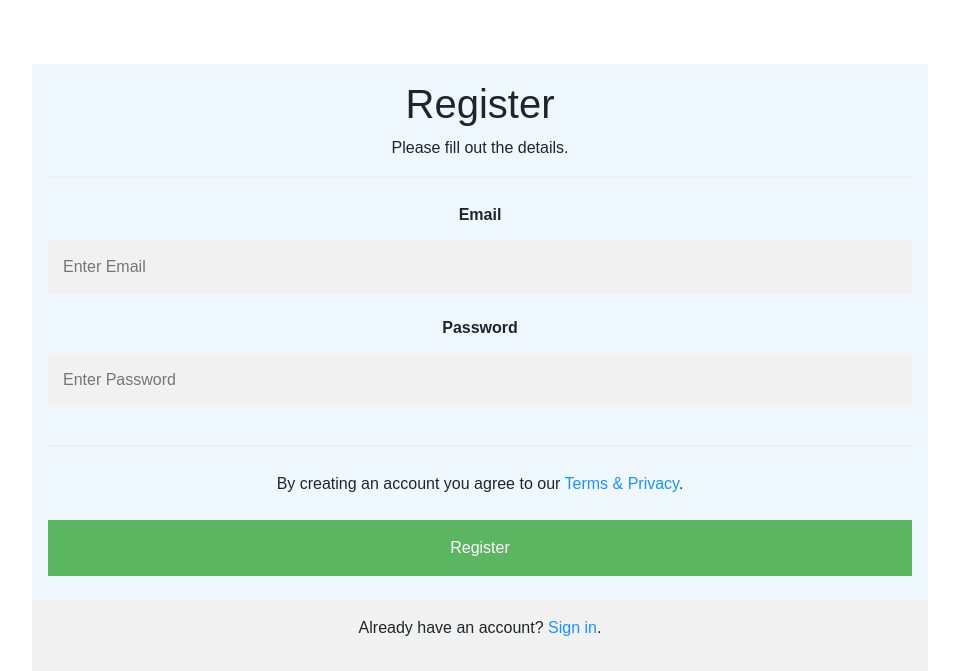
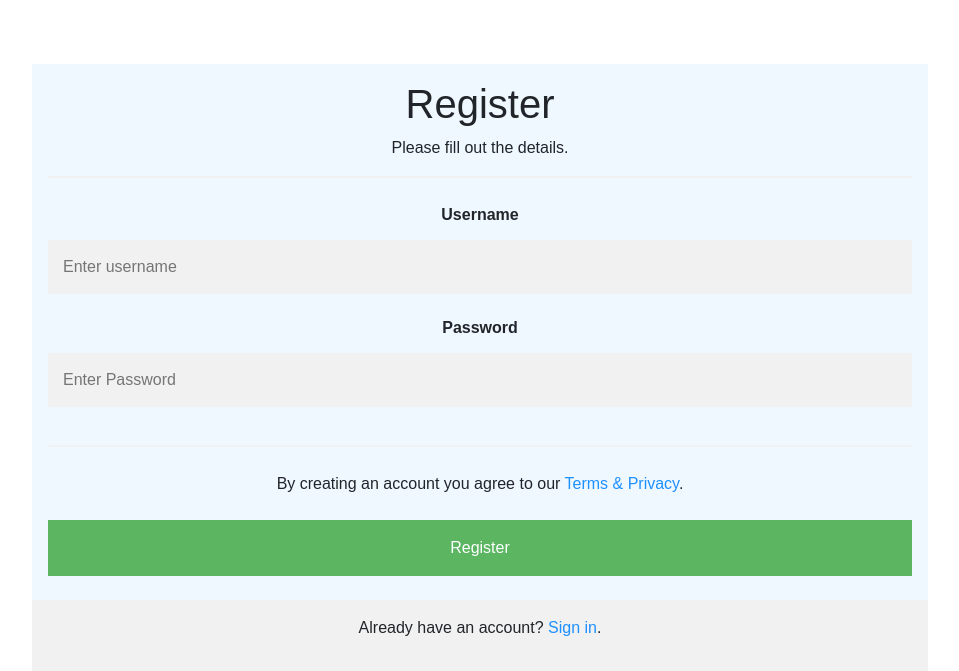
Before and after one commit to chetankar65/bookreview, a Flask app: page / in a window 1280 px wide. Shown: the top 671 px of the page, without its empty margins (160-1119 px from the left). Run offline with Flask 2, Linux system fonts and the light colour scheme; some libraries are stand-ins or nearby versions.

Commit message:
First commit

```diff
--- a/app.py
+++ b/application.py
@@ -10,7 +10,7 @@ from flask import Flask, render_template, request, redirect, session
 from sqlalchemy import create_engine
 from sqlalchemy.orm import scoped_session, sessionmaker
 import psycopg2
-#postgresql+psycopg2://tnomtgthouaruf:c699b4fe6ac3ad99f9989f50835d6faa4466811fc8a46ff421f1fb55d635d66f@ec2-34-197-212-240.compute-1.amazonaws.com:5432/d9k5abigv08a3r
+#DATABASE_URL(incase):postgresql+psycopg2://tnomtgthouaruf:c699b4fe6ac3ad99f9989f50835d6faa4466811fc8a46ff421f1fb55d635d66f@ec2-34-197-212-240.compute-1.amazonaws.com:5432/d9k5abigv08a3r
 
 app = Flask(__name__)
 app.secret_key = 'any random string'
@@ -37,13 +37,13 @@ def index():
 
 @app.route('/register',methods=['POST'])
 def register():
-    email = request.form.get("email")
+    username = request.form.get("username")
     password = request.form.get("password")
     newpass = password + "abmcnk2o210u9win" #salting
     password_hash = hashlib.md5(newpass.encode())
-    if(re.search(regex,email)):
-        if db.execute("SELECT * FROM users WHERE username = :email",{"email":email}).rowcount == 0:
-            db.execute("INSERT INTO users (username, password) VALUES (:username, :password)",{"username": email, "password": password_hash.hexdigest()})
+    if(re.search(regex,username)):
+        if db.execute("SELECT * FROM users WHERE username = :username",{"username":username}).rowcount == 0:
+            db.execute("INSERT INTO users (username, password) VALUES (:username, :password)",{"username": username, "password": password_hash.hexdigest()})
             db.commit()
             return redirect("/login")
         else:
@@ -51,7 +51,7 @@ def register():
             div = 'alert alert-warning'
             return render_template("index.html",message=message, div = div)
     else:
-        message = 'Email is not valid'
+        message = 'Username is not valid'
         div = 'alert alert-danger'
         return render_template("index.html",message=message, div = div)
 
@@ -65,17 +65,17 @@ def login():
 
 @app.route("/loggedIn",methods=['POST'])
 def loggedIn():
-    email = request.form.get("email")
+    username = request.form.get("username")
     password = request.form.get("password")
     newpass = password + "abmcnk2o210u9win" #salting
     password_hash = hashlib.md5(newpass.encode())
-    if db.execute("SELECT * FROM users WHERE username = :email",{"email":email}).rowcount == 0:
+    if db.execute("SELECT * FROM users WHERE username = :username",{"username":username}).rowcount == 0:
         message = "Account doesn't exist"
         div = 'alert alert-warning'
         return render_template("login.html",message = message, div = div)
     else:
-        rows = db.execute("SELECT id,username,password FROM users WHERE username = :email",{"email":email}).fetchone()
-        if (password_hash.hexdigest() == rows.password and email == rows.username):
+        rows = db.execute("SELECT id,username,password FROM users WHERE username = :username",{"username":username}).fetchone()
+        if (password_hash.hexdigest() == rows.password and username == rows.username):
             session["user_id"] = rows.id
             return redirect("/search")
         else:
--- a/templates/details.html
+++ b/templates/details.html
@@ -25,7 +25,7 @@
     </div>
     <hr>
     <div><h5>No of ratings on goodreads: {{res.books[0].ratings_count}}</h5></div>
-    <hr><br><br>
+    <hr><br>
     <div id="review">
         {% if html == True %}
             <form method="POST" action='/submitreview'>
@@ -36,7 +36,7 @@
         {% else %}
             <h2>You have already submitted a review.</h2>
         {% endif %}
-    </div><br><br><hr>
+    </div><br><hr>
     <h3>All reviews:</h3><hr>
     {% for review in reviews %}
         Rated: {{review.rating}} stars <br>
--- a/templates/index.html
+++ b/templates/index.html
@@ -84,8 +84,8 @@
 
             <hr>
 
-            <label for="email"><b>Email</b></label>
-            <input type="text" placeholder="Enter Email" name="email" required>
+            <label for="username"><b>Username</b></label>
+            <input type="text" placeholder="Enter username" name="username" required>
 
             <label for="psw"><b>Password</b></label>
             <input type="password" placeholder="Enter Password" name="password" required>
--- a/templates/login.html
+++ b/templates/login.html
@@ -83,8 +83,8 @@
             <div class="{{div}}">{{message}}</div>
             <hr>
 
-            <label for="email"><b>Email</b></label>
-            <input type="text" placeholder="Enter Email" name="email" required>
+            <label for="username"><b>Username</b></label>
+            <input type="text" placeholder="Enter username" name="username" required>
 
             <label for="psw"><b>Password</b></label>
             <input type="password" placeholder="Enter Password" name="password" required>
--- a/templates/search.html
+++ b/templates/search.html
@@ -54,6 +54,7 @@
             <hr>
         {% endfor %}
     {% else %}
+            <br><br><br>
             <h3>No results found</h3>
     {% endif %}
     </div>
```
Also changed, not shown: README.md, 1 other file.
